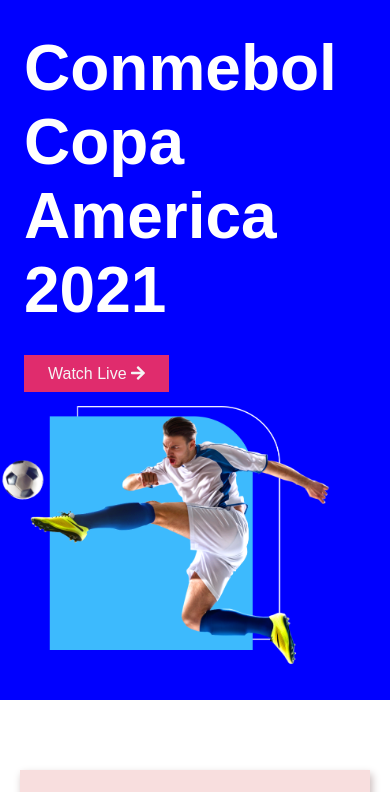
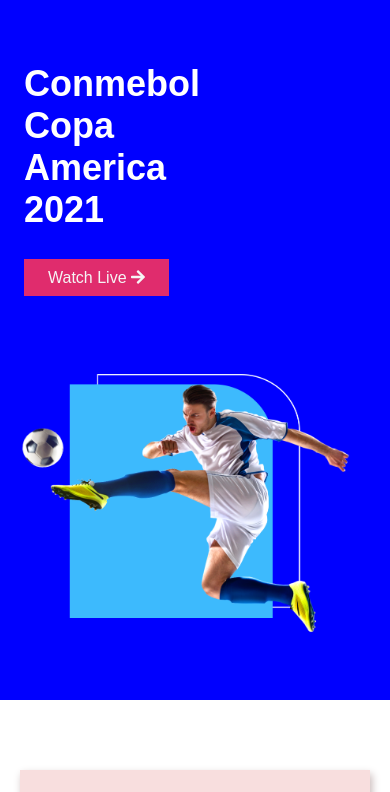
Before and after one commit to Rashedul-4-Islam/responsive-football, a plain HTML site: page index.html in a window 390 px wide. Shown: the top 792 px of the page. Drawn offline with Linux system fonts and the light colour scheme.

Commit message:
full added

```diff
--- a/style.css
+++ b/style.css
@@ -232,9 +232,13 @@ footer{
         display: grid;
         grid-template-columns: repeat(1 , 1fr);
     }
+    .copa-america h1{
+        font-size: 36px;
+    }
     .copa-banner img{
         width: 330px;
         height: 260px;
+        margin-left: 20px;
     }
     .players, .kit-gallery, .products-item{
         display: grid;
```
